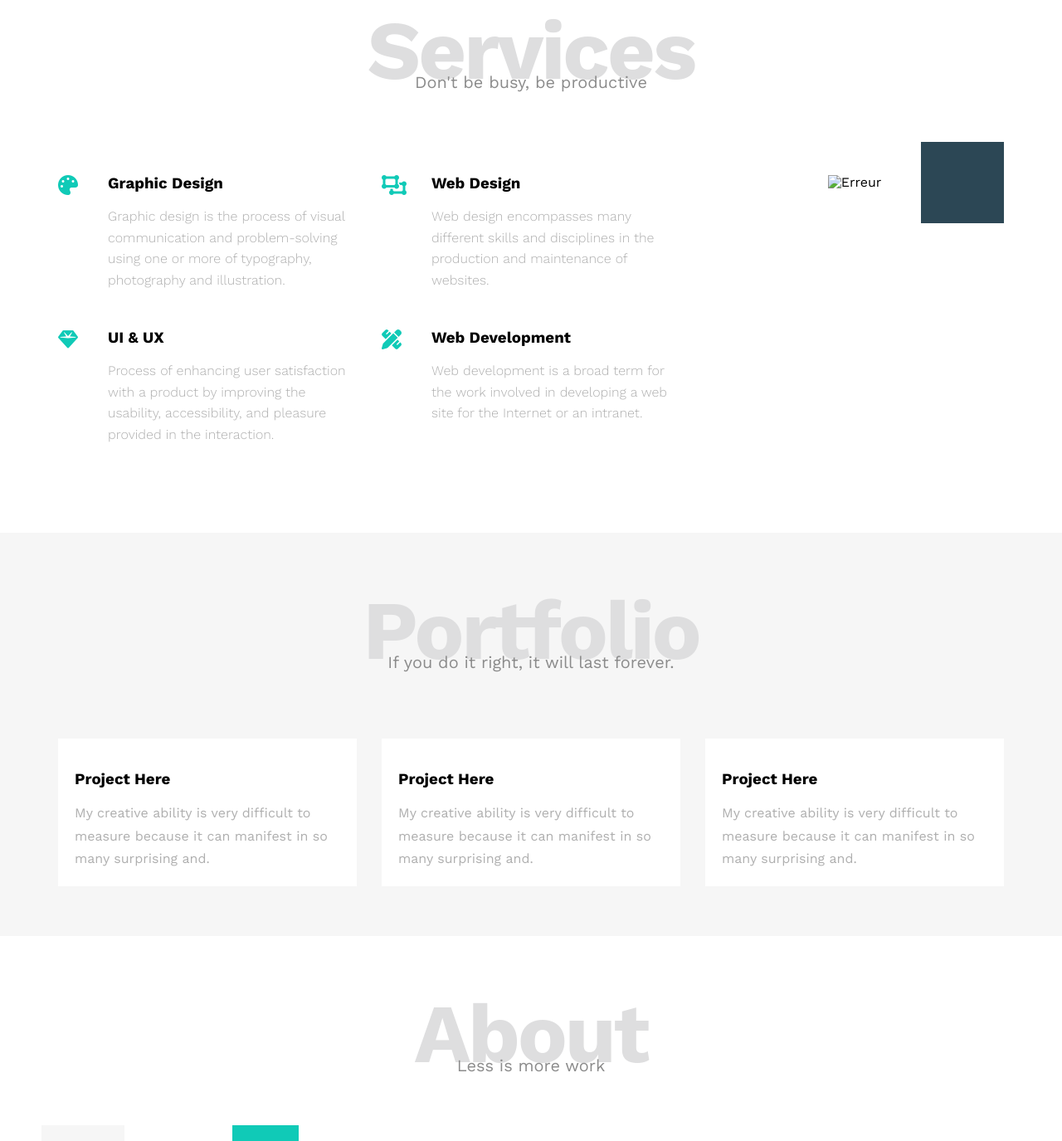
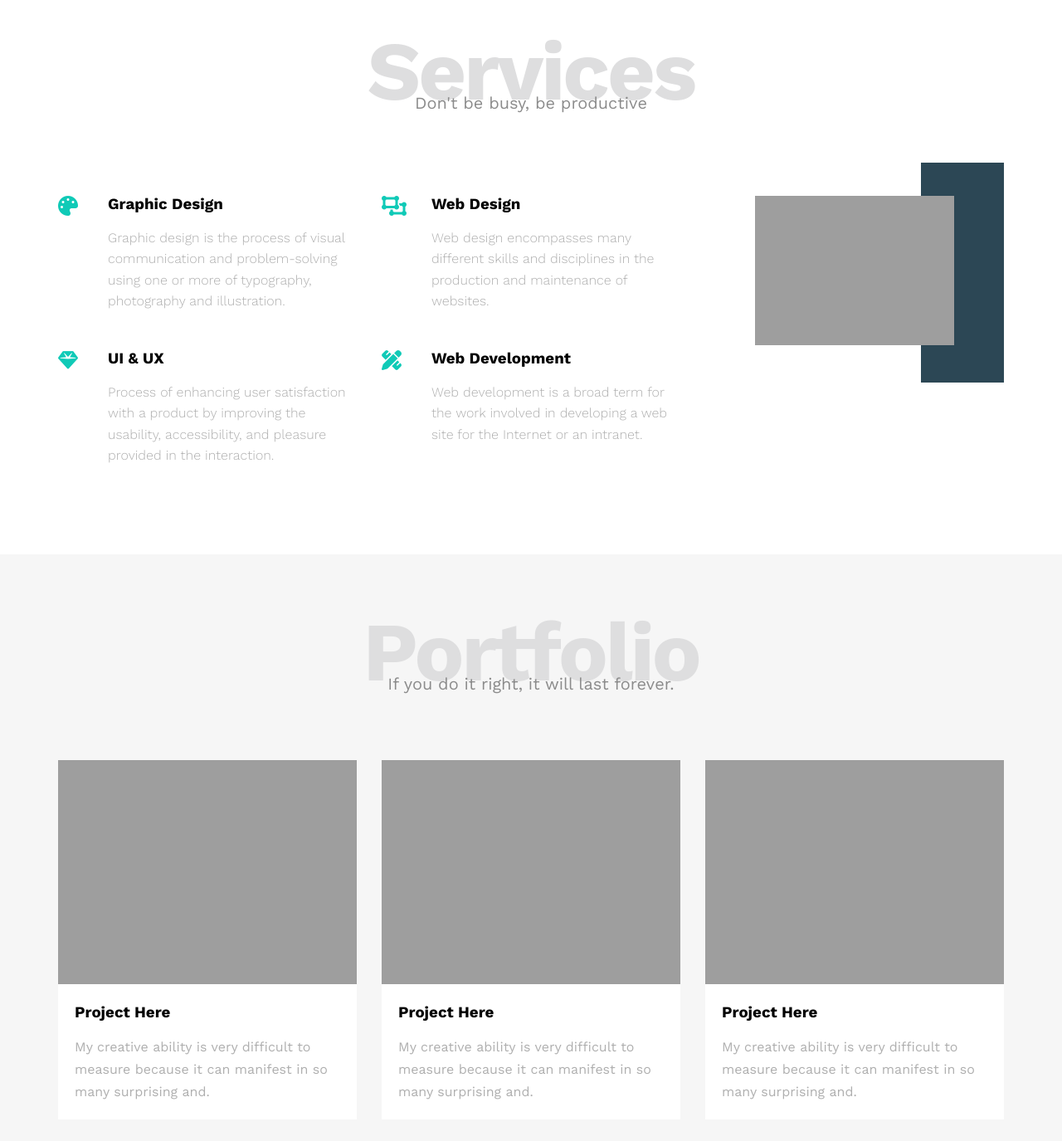
Before and after one commit to zakariyae-C/HTML_AND_CSS-TEMPLATE_ONE, a plain HTML site: page index.html in a window 1280 px wide. Shown: the part 1225-2600 px from the top of the page at 83% size. Drawn offline with nearby package versions, Linux system fonts and the light colour scheme; the site is published under a folder, as on GitHub Pages, so addresses that start at the root find nothing.

Commit message:
Made changes on the file index.html

```diff
--- a/index.html
+++ b/index.html
@@ -25,7 +25,7 @@
     <!-- Start Header -->
     <div class="header">
         <div class="container">
-            <img class="logo" src="/image/Logo-01.png" alt="">
+            <img class="logo" src="image/Logo-01.png" alt="">
             <div class="link">
                 <span class="icon">
                     <span></span>
@@ -115,7 +115,7 @@
                 </div>
                 <div class="col">
                     <div class="img">
-                        <img src="/image/image1.jpg" alt="Erreur">
+                        <img src="image/image1.jpg" alt="Erreur">
                     </div>
                 </div>
             </div>
@@ -129,7 +129,7 @@
             <p>If you do it right, it will last forever.</p>
             <div class="portfolio-content">
                 <div class="card">
-                    <img src="/image/project1.jpg" alt="">
+                    <img src="image/project1.jpg" alt="">
                     <div class="text">
                         <h3>Project Here</h3>
                         <p>My creative ability is very difficult to measure because it can manifest in so many
@@ -137,7 +137,7 @@
                     </div>
                 </div>
                 <div class="card">
-                    <img src="/image/project2.jpg" alt="">
+                    <img src="image/project2.jpg" alt="">
                     <div class="text">
                         <h3>Project Here</h3>
                         <p>My creative ability is very difficult to measure because it can manifest in so many
@@ -145,7 +145,7 @@
                     </div>
                 </div>
                 <div class="card">
-                    <img src="/image/project3.jpg" alt="">
+                    <img src="image/project3.jpg" alt="">
                     <div class="text">
                         <h3>Project Here</h3>
                         <p>My creative ability is very difficult to measure because it can manifest in so many
@@ -163,7 +163,7 @@
             <p>Less is more work</p>
             <div class="about-content">
                 <div class="img">
-                    <img src="/image/about.jpg" alt="">
+                    <img src="image/about.jpg" alt="">
                 </div>
                 <div class="text">
                     <p>
```
